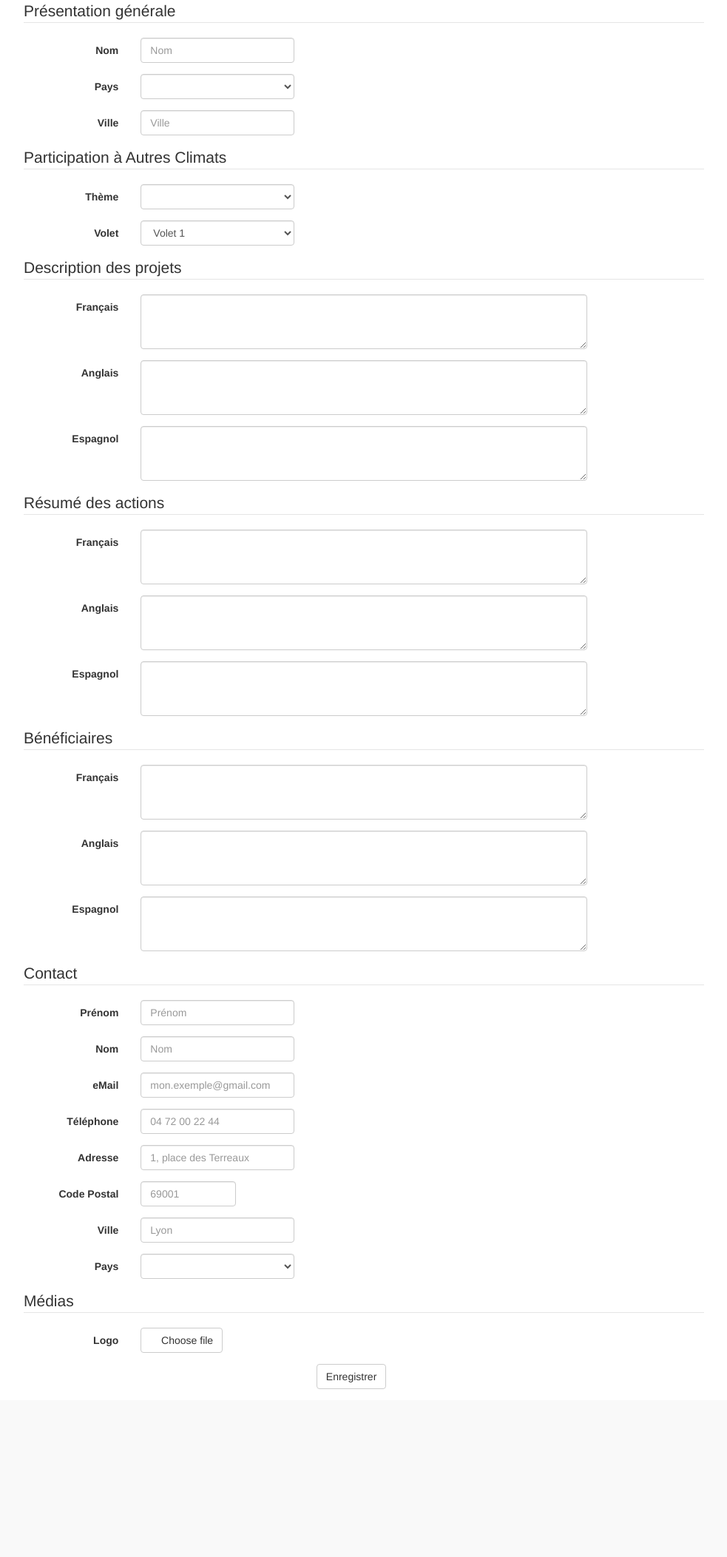
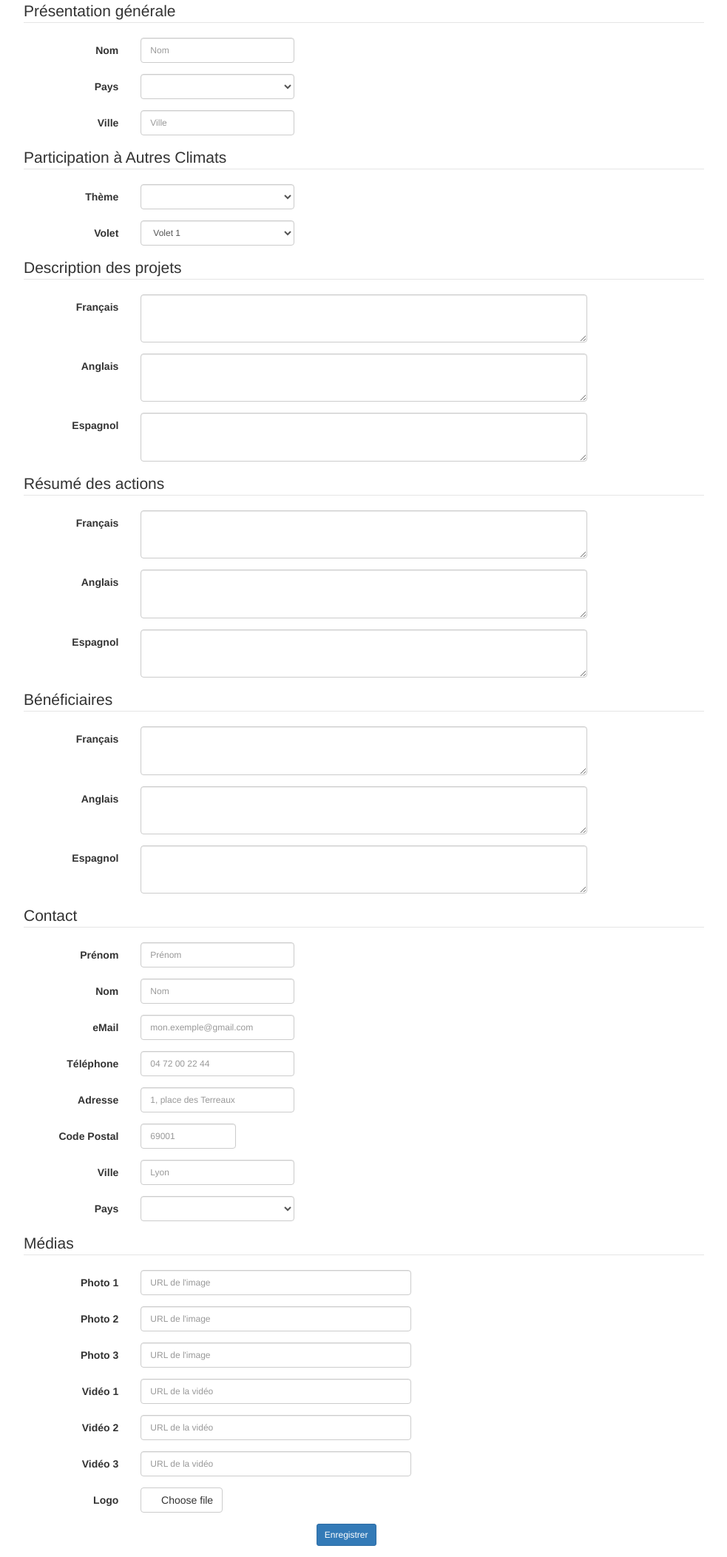
Before and after one commit to jpreynat/autresclimats, a PHP site: template View/NewProject.php in a window 1280 px wide. Shown: the part 191-2296 px from the top of the page at 74% size, without its empty margins (148-1131 px from the left). Before the commit the page ends 2069 px from the top, so only its background shows below. Run offline with PHP 8.4, Linux system fonts and the light colour scheme; the template is opened without the code that fills it, so the values that code supplies are empty; some libraries are stand-ins or nearby versions; some web fonts are replaced.

Commit message:
Resharped new project page

```diff
--- a/View/NewProject.php
+++ b/View/NewProject.php
@@ -254,6 +254,54 @@
         <fieldset>
             <legend>Médias</legend>
 
+                                         <!-- PICTURE 1 -->
+        <div class="form-group">
+            <label for="inputPicture1" class="col-sm-2 control-label">Photo 1</label>
+            <div class="col-sm-5">
+              <input type="text" class="form-control" id="p_pic1" name="p_pic1" placeholder="URL de l'image">
+            </div>
+        </div>
+
+                                         <!-- PICTURE 2 -->
+        <div class="form-group">
+            <label for="inputPicture2" class="col-sm-2 control-label">Photo 2</label>
+            <div class="col-sm-5">
+              <input type="text" class="form-control" id="p_pic2" name="p_pic2" placeholder="URL de l'image">
+            </div>
+        </div>
+
+                                         <!-- PICTURE 3 -->
+        <div class="form-group">
+            <label for="inputPicture3" class="col-sm-2 control-label">Photo 3</label>
+            <div class="col-sm-5">
+              <input type="text" class="form-control" id="p_pic3" name="p_pic3" placeholder="URL de l'image">
+            </div>
+        </div>
+
+                                         <!-- VIDEO 1 -->
+        <div class="form-group">
+            <label for="inputVideo1" class="col-sm-2 control-label">Vidéo 1</label>
+            <div class="col-sm-5">
+              <input type="text" class="form-control" id="p_vid1" name="p_vid1" placeholder="URL de la vidéo">
+            </div>
+        </div>
+
+                                         <!-- VIDEO 2 -->
+        <div class="form-group">
+            <label for="inputVideo2" class="col-sm-2 control-label">Vidéo 2</label>
+            <div class="col-sm-5">
+              <input type="text" class="form-control" id="p_vid2" name="p_vid2" placeholder="URL de la vidéo">
+            </div>
+        </div>
+
+                                         <!-- VIDEO 3 -->
+        <div class="form-group">
+            <label for="inputVideo3" class="col-sm-2 control-label">Vidéo 3</label>
+            <div class="col-sm-5">
+              <input type="text" class="form-control" id="p_vid3" name="p_vid3" placeholder="URL de la vidéo">
+            </div>
+        </div>
+
                                         <!-- INSERT LOGO -->
         <div class="form-group">
             <label for="inputDescription" class="col-sm-2 control-label">Logo</label>
@@ -268,7 +316,7 @@
 
         <div class="form-group">
             <div class="col-sm-offset-5 col-sm-7">
-              <button type="submit" class="btn btn-default">Enregistrer</button>
+              <button type="submit" class="btn btn-primary btn-sm">Enregistrer</button>
             </div>
         </div>
     </form>
--- a/css/styles.css
+++ b/css/styles.css
@@ -33,3 +33,8 @@
     font-weight: bold;
     text-transform: uppercase;
 }
+
+/* Override form-control of bootswatch */
+.form-control {
+    font-size: 12px;
+}
```
